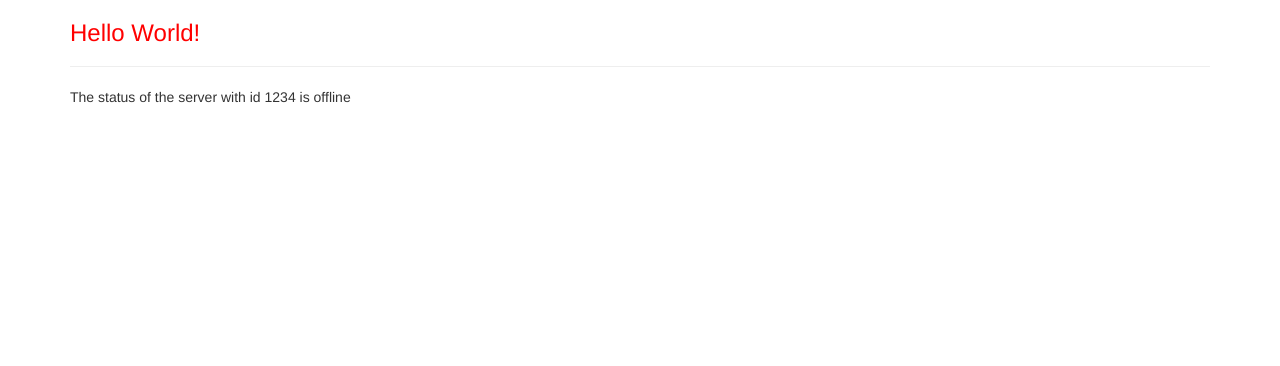
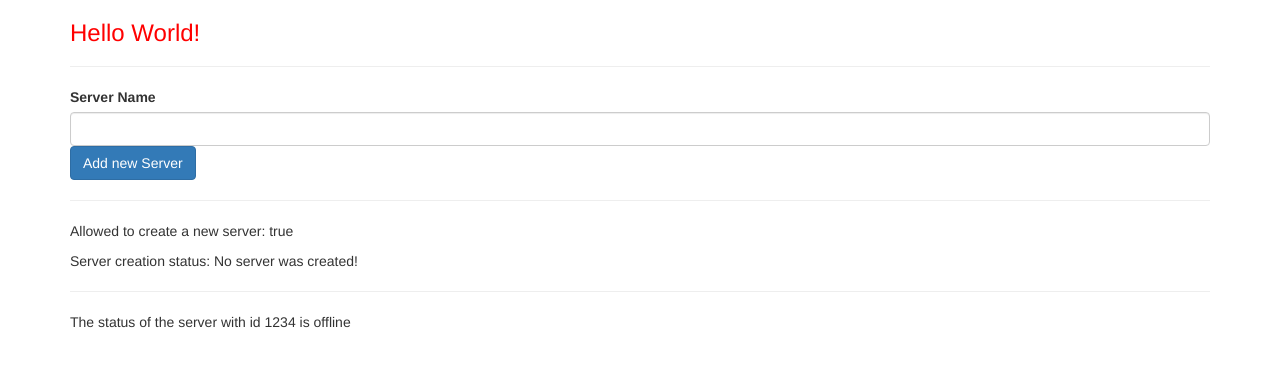
Before and after one commit to FrederikHartung/learningAngular, an Angular app: page / in a window 1280 px wide. Shown: the top 366 px of the page. Built offline with nearby package versions, Linux system fonts and the light colour scheme.

Commit message:
added input for servername

```diff
--- a/src/app/app.component.html
+++ b/src/app/app.component.html
@@ -3,6 +3,6 @@
         <div class="col-xs-12">
             <h3>Hello World!</h3>
             <hr>
-            <app-server></app-server>
+            <app-servers/>
         </div>
     </div>
--- a/src/app/servers/servers.component.html
+++ b/src/app/servers/servers.component.html
@@ -1,3 +1,12 @@
-<app-server></app-server>
+<label>Server Name</label>
+<input
+    type="text"
+    class="form-control"
+    (input)="onUpdateServerName($event)"
+    >
+<button class="btn btn-primary" [disabled]="!allowNewServer" (click)="onCreateServer()">Add new Server</button>
+<hr>
+<p>Allowed to create a new server: {{ allowNewServer }}</p>
+<p>Server creation status: {{ serverCreationStatus }}</p>
 <hr>
 <app-server></app-server>
--- a/src/app/servers/servers.component.ts
+++ b/src/app/servers/servers.component.ts
@@ -6,5 +6,23 @@ import { Component } from '@angular/core';
   styleUrl: './servers.component.css'
 })
 export class ServersComponent {
+  allowNewServer = false;
+  serverCreationStatus = 'No server was created!';
+  serverName = '';
 
+  constructor() {
+    setTimeout(() => {
+      this.allowNewServer = true;
+    }, 2000);
+  }
+
+  onCreateServer() {
+    this.serverCreationStatus = 'Server was created!';
+    console.log('Server was created!');
+  }
+
+  onUpdateServerName(event: Event) {
+    this.serverName = (<HTMLInputElement>event.target).value;
+    console.log('this servername is: ' + this.serverName);
+  }
 }
```
